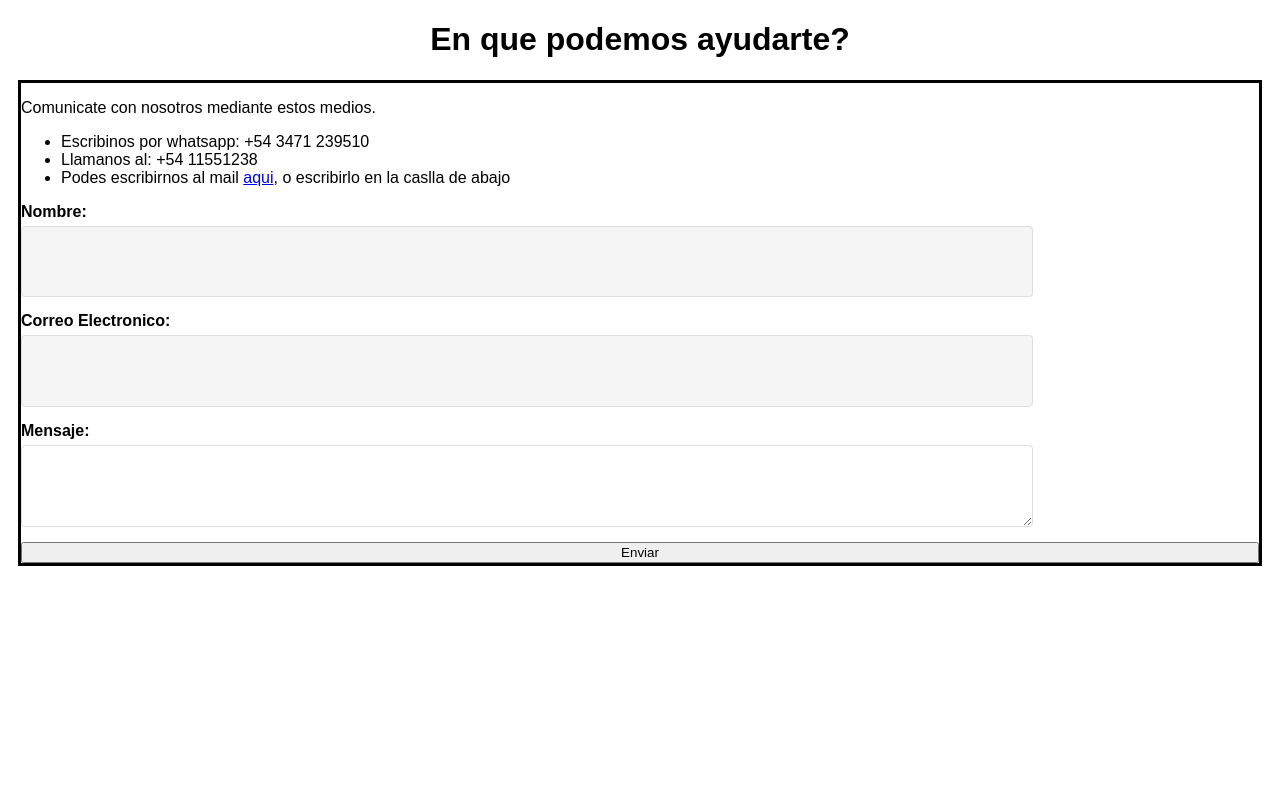
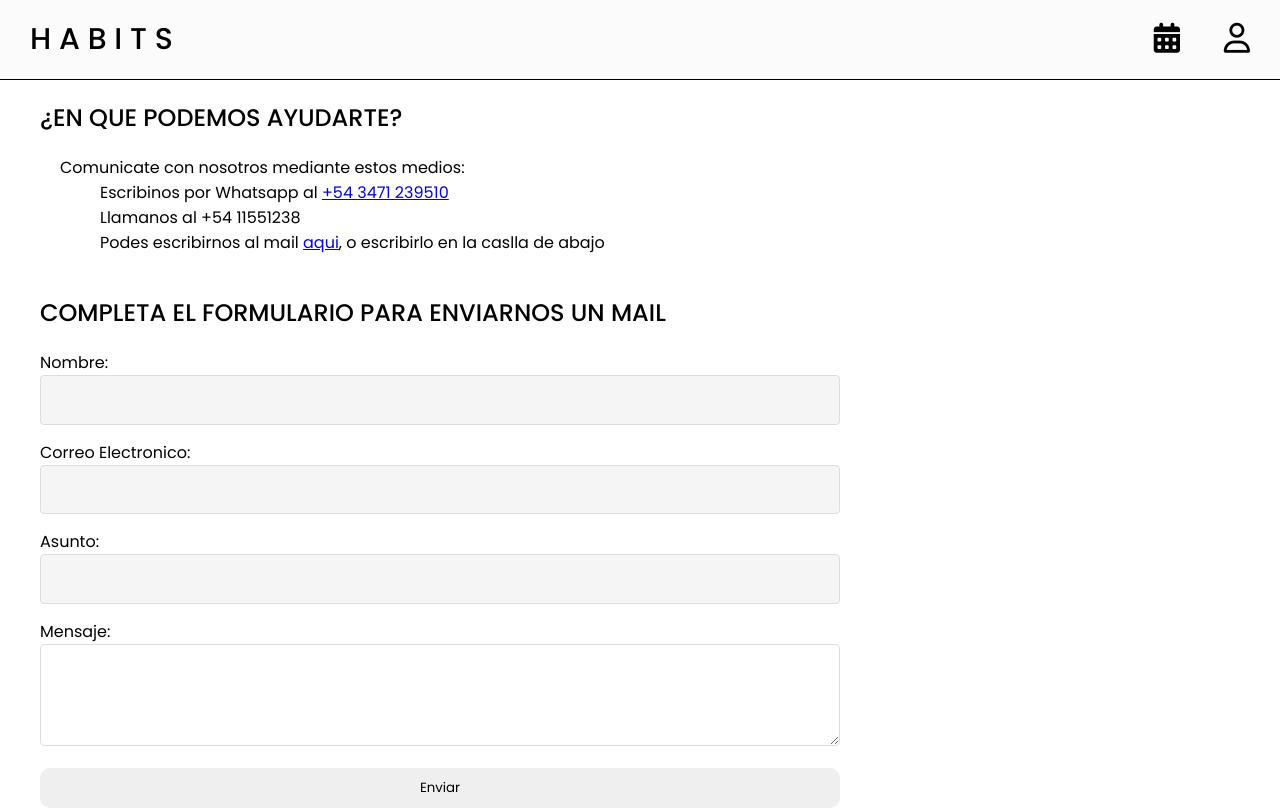
Before and after one commit to JuanManuelSo/ProyectoFinal, a Flask app: page /contacto in a window 1280 px wide. Before the commit the page ends 566 px from the top, so only its background shows below. Run offline with Flask 3, Linux system fonts and the light colour scheme; parts of the project's set-up code (start-up, migrations or seed data) failed here and were passed over; some libraries are stand-ins or nearby versions.

Commit message:
ultimos cambios

```diff
--- a/Templates/contact.html
+++ b/Templates/contact.html
@@ -15,27 +15,46 @@
     <link rel="stylesheet" href="{{ url_for('static', filename='Styles/contact.css') }}">
 </head>
 <body>
-    <h1>En que podemos ayudarte?</h1>
+    <header class="header">
+        <div class="header-content">
+            <a href="{{ url_for('home') }}" class="name">H A B I T S</a>
+            <a href="{{ url_for('register') }}" class="register"><i class="fa-regular fa-user"></i></a>
+            <a href="{{ url_for('calendar') }}" class="calendar"><i class="fa-solid fa-calendar-days"></i></a>
+
+        </div>
+    </header>
+    <main class="main">
+        <div class="encabezado">
+            <p>¿EN QUE PODEMOS AYUDARTE?</p>
+        </div>
         <div class="container">
-    <p>Comunicate con nosotros mediante estos medios.</p>
-    <ul>
-        <li>Escribinos por whatsapp: +54 3471 239510</li>
-        <li>Llamanos al: +54 11551238</li>
+            <p>Comunicate con nosotros mediante estos medios:</p>
+            <ul class="lista-contacto">
+                <li>Escribinos por Whatsapp al <a href="#">+54 3471 239510</a></li>
+                <li>Llamanos al +54 11551238</li>
                 <li>Podes escribirnos al mail <a href="asdasdad@gmail.com">aqui</a>, o escribirlo en la caslla de abajo</li>
             </ul>
-
-    <form method="post">
+        </div>
+        <div class="container-forms">
+            <p>COMPLETA EL FORMULARIO PARA ENVIARNOS UN MAIL</p>
+            <form clas="forms" method="post">
                 <label for="nombre">Nombre:</label>
                 <input type="text" id="nombre" name="nombre" required>
 
                 <label for="email">Correo Electronico:</label>
                 <input type="email" id="email" name="email" required>
 
+                <label for="email">Asunto:</label>
+                <input type="text" id="text" name="text" required>
+
                 <label for="mensaje">Mensaje:</label>
                 <textarea id="mensaje" name="mensaje" rows="4" required></textarea>
+            </form>
+            <button class="btn-enviar" type="submit">Enviar</button>
+        </div>
+    </main>
 
-        <button type="submit">Enviar</button>
-    </form>
-    </div>
+
+    <script src="https://kit.fontawesome.com/b36a603077.js" crossorigin="anonymous"></script>
 </body>
 </html>
--- a/Templates/perfil.html
+++ b/Templates/perfil.html
@@ -20,7 +20,7 @@
                     <path fill-rule="evenodd" d="M15 8a.5.5 0 0 0-.5-.5H2.707l3.147-3.146a.5.5 0 1 0-.708-.708l-4 4a.5.5 0 0 0 0 .708l4 4a.5.5 0 0 0 .708-.708L2.707 8.5H14.5A.5.5 0 0 0 15 8"/>
                 </svg>
             </a>
-            <p class="name">H A B I T S</p>
+            <a href="{{ url_for('home') }}" class="name">H A B I T S</a>
             <a href="{{ url_for('login') }}" class="register"><i class="fa-regular fa-user"></i></a>
             <a href="{{ url_for('logout') }}">Cerrar Sesion</a>
         </div>
--- a/Templates/tarea.html
+++ b/Templates/tarea.html
@@ -11,7 +11,7 @@
 </head>
 <body>
     <header>
-        <h1 class="titulo">H A B I T S</h1>
+        <a href="{{ url_for('home') }}" class="name">H A B I T S</a>
         <div class="header-icono">
             <a href=""><i class="fa-regular fa-bell"></i></a>
             <a href="{{ url_for('login') }}"><i class="fa-regular fa-user"></i></a>
--- a/main.py
+++ b/main.py
@@ -29,17 +29,6 @@ def register():
     else:
         return render_template('register.html')
 
-
-@app.route('/MisTareas', methods=["GET"])
-def mis_tareas():
-    id_usuario = session['id_usuario']
-    cur = mysql.connection.cursor()
-    cur.execute("SELECT * FROM tareas WHERE id_usuario = %s", [id_usuario])
-    tareas = cur.fetchall()
-    cur.close()
-
-    return render_template('MisTareas.html', tareas=tareas)
-
 @app.route('/tarea')
 def nueva_tarea():
     return render_template('tarea.html')
@@ -47,7 +36,14 @@ def nueva_tarea():
 @app.route('/calendar')
 def calendar():
     if 'logueado' in session and session['logueado'] is True:
-        return render_template('calendar.html')
+
+        id_usuario = session['id_usuario']
+        cur = mysql.connection.cursor()
+        cur.execute("SELECT * FROM tareas WHERE id_usuario = %s", [id_usuario])
+        tareas = cur.fetchall()
+        cur.close()
+
+        return render_template('calendar.html', tareas=tareas)
     else:
         return redirect(url_for('login'))
 
@@ -80,6 +76,7 @@ def crear_tarea():
         empieza = request.form['empieza']
         termina = request.form['termina']
         id_usuario = session['id_usuario']
+
         if nombre and dia and mes and anio and descripcion and empieza and termina:
             cursor = mysql.connection.cursor()
             query = """
@@ -90,7 +87,19 @@ def crear_tarea():
             mysql.connection.commit()
             cursor.close()
             return redirect(url_for('mis_tareas'))
+
     return render_template('tarea.html')
+
+@app.route('/MisTareas', methods=["GET"])
+def mis_tareas():
+    id_usuario = session['id_usuario']
+    cur = mysql.connection.cursor()
+    cur.execute("SELECT * FROM tareas WHERE id_usuario = %s", [id_usuario])
+    tareas = cur.fetchall()
+    cur.close()
+
+    return render_template('MisTareas.html', tareas=tareas)
+
 
 @app.route("/eliminar_tarea", methods=["POST"])
 def eliminarTarea():
@@ -105,7 +114,6 @@ def eliminarTarea():
 
 @app.route('/crear_registro', methods=["GET","POST"])
 def crear_registro():
-
     _nombre = request.form['nombre']
     _apellido = request.form['apellido']
     _gmail = request.form['gmail']
--- a/static/Styles/contact.css
+++ b/static/Styles/contact.css
@@ -1,32 +1,123 @@
 * {
-    font-family: sans-serif;
+    padding: 0;
+    margin: 0;
+    box-sizing: border-box;
+    font-family: "Poppins", sans-serif;
+}
+
+body {
+    min-height: 100vh;
+}
+
+/* Header */
+.header {
+    background-color: #FBFBFB;
+    width: 100%;
+    height: 80px;
+    border-bottom: solid 1px black;
+    display: flex;
+    justify-content: center;
+    align-items: center;
+}
+
+.header-content{
+    padding: 0 30px 0 30px;
+    position: relative;
+    width: 100%;
+    display: flex;
+    justify-content: space-between ;
+    align-items: center;
 }
 
 
-.container {
-    align-items: center;
-    border: solid, black;
-    margin: 10px;
+.name {
+
+    font-size: 30px;
+    font-weight: 500;
+    text-decoration: none;
+    color: black;
 }
 
-h1 {
-    text-align: center;
+
+.register {
+    position: relative;
+    right: 0;
+    color: black;
 }
 
-form {
+.register i{
+    font-size: 30px;
+}
+
+.register i:hover{
+    color: rgb(59, 152, 219);
+    transition: 250ms;
+}
+
+.calendar {
+    position: absolute;
+    right: 0;
+    margin-right: 100px;
+    color: black;
+}
+
+.calendar i{
+    font-size: 30px;
+}
+
+.calendar i:hover{
+    color: rgb(59, 152, 219);
+    transition: 250ms;
+}
+
+/* Main */
+
+.encabezado {
+    margin-top: 20px;
+    font-size: 24px;
+    font-weight: 500;
+    margin-left: 40px;
+}
+
+.container {
     display: flex;
     flex-direction: column;
+    margin: 20px;
+
 }
 
-label {
-    margin-bottom: 5px;
-    font-weight: bold;
+.container p{
+    margin-left: 40px;
 }
+
+.lista-contacto{
+    margin-left: 80px;
+    list-style-type: none;
+}
+
+.container-forms{
+    display: flex;
+    flex-direction: column;
+    margin-left: 40px;
+
+}
+
+.container-forms p{
+    margin-top: 20px;
+    margin-bottom: 20px;
+    font-size: 24px;
+    font-weight: 500;
+}
+
+label{
+    display: flex;
+}
+
 
 input[type="text"],
 input[type="email"],
 textarea {
-    width: 80%;
+    width: 800px;
     padding: 10px;
     margin-bottom: 15px;
     border: 1px solid #ddd;
@@ -48,12 +139,17 @@ input{
     background-color: #F5F5F5;
 }
 
-button:hover {
-    background-color: rgb(9, 104, 172);
+.btn-enviar{
+    display: flex;
+    justify-content: center;
+    width: 800px;
+    padding: 10px;
+    border: none;
+    border-radius:10px;
+}
+
+.btn-enviar:hover {
+    background-color: rgb(59, 152, 219);
     transition: 500ms;
     cursor: pointer;
 }
-
-input:hover {
-    background-color: #ddd;
-}
```
Also changed, not shown: Templates/MisTareas.html (+10 -9 lines), Templates/calendar.html (+23 -3 lines), Templates/index.html (+8 -2 lines), static/Styles/MisTareas.css (+24 -30 lines), static/Styles/calendar.css (+109 -41 lines), static/Styles/perfil.css (+7 -0 lines), static/Styles/style.css (+6 -2 lines), static/Styles/tarea.css (+18 -0 lines). Lines whose indentation alone changed are shown as unchanged.
